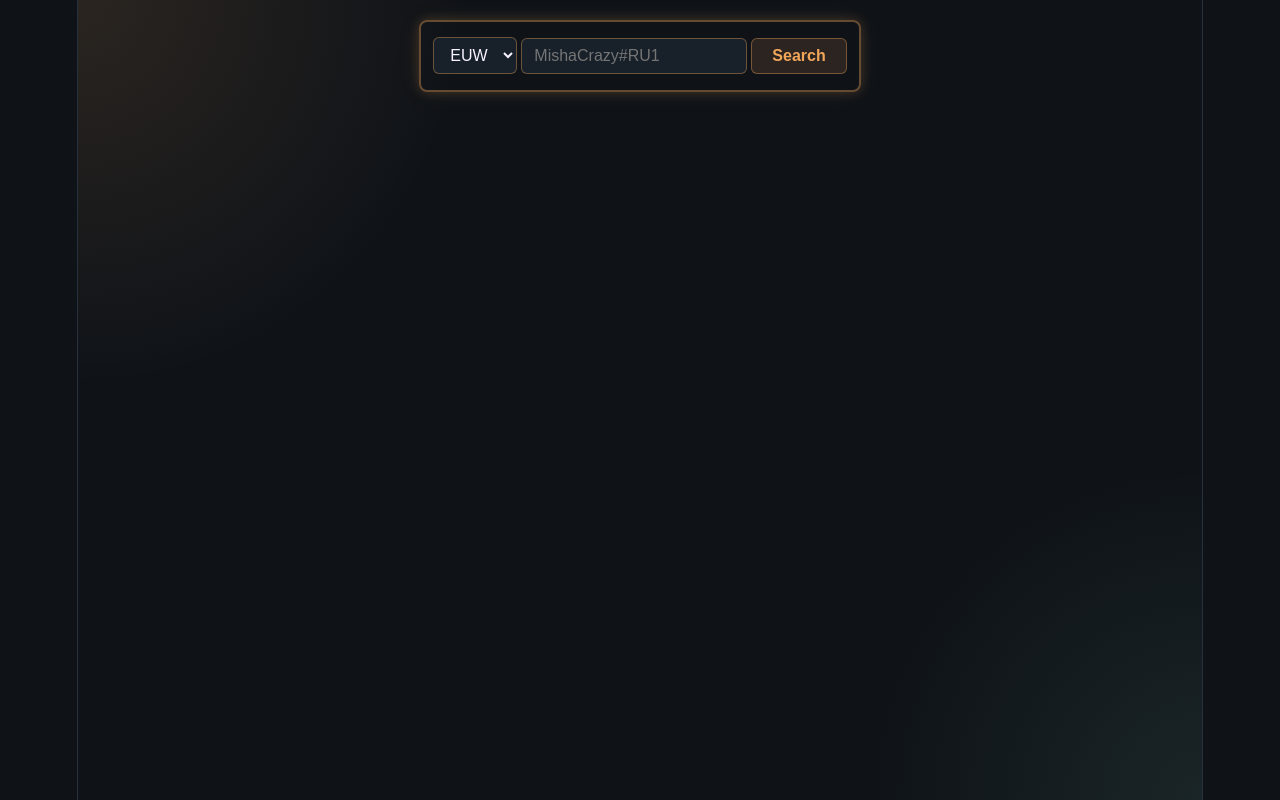
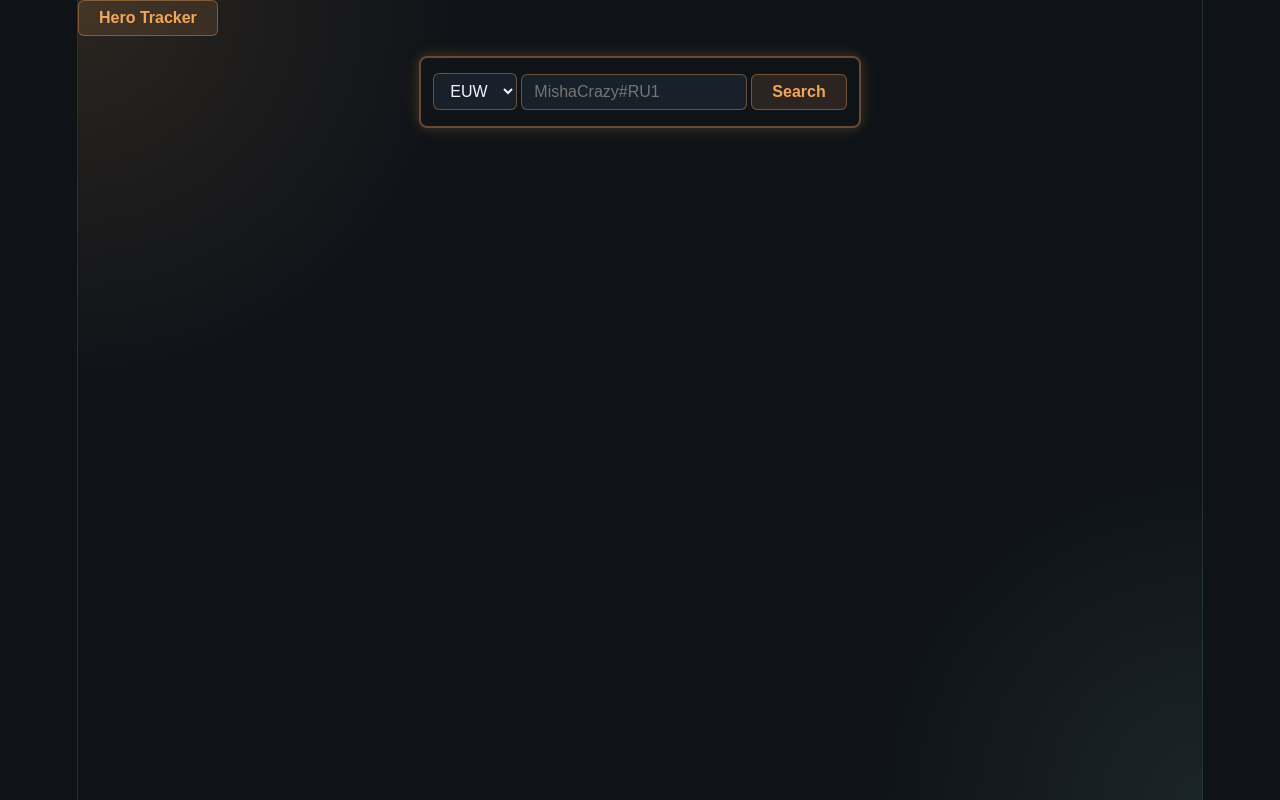
Before and after one commit to minibgg/op.ggv2, a React (Vite) app: page / in a window 1280 px wide. Built offline with nearby package versions, Linux system fonts and the light colour scheme; no server answers.

Commit message:
hero tracker

```diff
--- a/src/App.jsx
+++ b/src/App.jsx
@@ -1,6 +1,7 @@
 import { Routes, Route } from 'react-router-dom';
 import SearchPage from './SearchPage';
 import ProfilePage from './ProfilePage';
+import HeroTracker from './HeroTracker'
 
 export default function App() {
   return (
@@ -9,6 +10,8 @@ export default function App() {
         <Route path="/" element={<SearchPage />} />
 
         <Route path="/profile/:playerData" element={<ProfilePage />} />
+
+        <Route path="/heroTracker" element={<HeroTracker />} />
       </Routes>
     </div>
   );
--- /dev/null
+++ b/src/HeroTracker.jsx
@@ -0,0 +1,13 @@
+import { useState } from 'react';
+import { useNavigate } from 'react-router-dom';
+import { riotApi } from './riotApi';
+
+export default function HeroTracker() {
+
+try{
+  const version = riotApi.getVersion()
+  console.log(version)
+  const champ = riotApi.getChampions(version)
+  console.log(champ)
+} catch(error){}
+}
--- a/src/SearchPage.jsx
+++ b/src/SearchPage.jsx
@@ -12,8 +12,13 @@ export default function SearchPage() {
     const formattedName = input.replace('#', '-').replace(/\s/g, '_');
     navigate(`/profile/${encodeURIComponent(formattedName)}-${region}`);
   };
+  const HeroTracker = () => {
+    navigate (`/HeroTracker`)
+  }
 
   return (
+    <div>
+      <button className='searchbtn' onClick={HeroTracker}>Hero Tracker</button>
       <div className='maininput'>
         <select className='regioninput' onChange={(e) => setRegion(e.target.value)} value={region}>
           <option value="EUW">EUW</option>
@@ -31,6 +36,7 @@ export default function SearchPage() {
         />
         <button className='searchbtn' onClick={handleSearch}>Search</button>
       </div>
+    </div>
   );
 }
 //test
```
Lines whose indentation alone changed are shown as unchanged.
